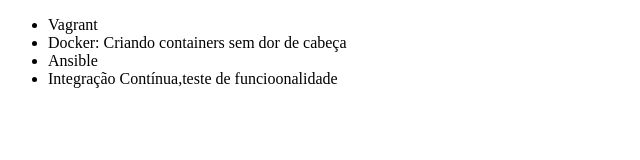
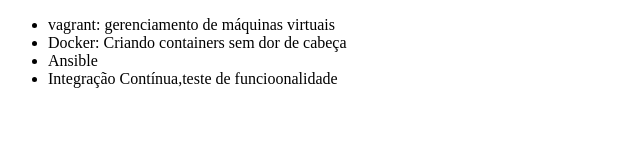
Before and after one commit to Ricardokouhai/Alura-git, a plain HTML site: page index.html in a window 1280 px wide. Shown: the whole page, without its empty margins (0-640 px from the left). Drawn offline with Linux system fonts and the light colour scheme.

Commit message:
corrigindo curso de vagrant

```diff
--- a/index.html
+++ b/index.html
@@ -6,7 +6,7 @@
 </head>
 <body>
     <ul>
-        <li>Vagrant</li>
+        <li>vagrant: gerenciamento de máquinas virtuais</li>
         <li>Docker: Criando containers sem dor de cabeça</li>
         <li>Ansible</li>
         <li>Integração Contínua,teste de funcioonalidade</li>
```
